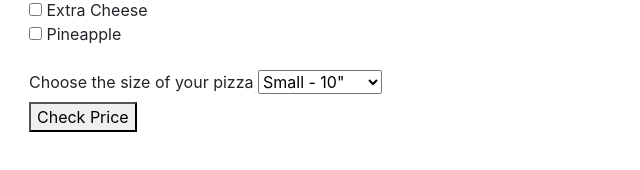
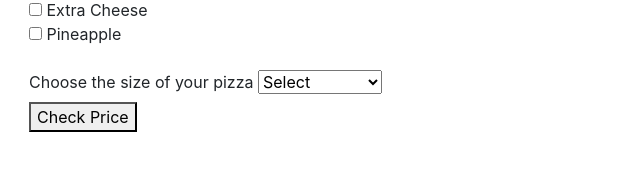
Before and after one commit to SandraT22/pizza-parlor, a plain HTML site: page index.html in a window 1280 px wide. Shown: the part 154-324 px from the top of the page, 56-696 px from the left. Drawn offline with Linux system fonts and the light colour scheme.

Commit message:
Add selected option to drop down menu

```diff
--- a/index.html
+++ b/index.html
@@ -19,6 +19,7 @@
         <br>
         <label id="size">Choose the size of your pizza</label>
         <select id="size">
+          <option value="none" disabled hidden selected>Select</option>
           <option value="small">Small - 10"</option>
           <option value="medium">Medium - 14"</option>
           <option value="large">Large - 18"</option>
```
